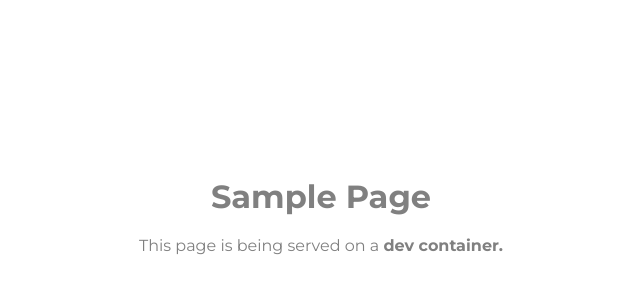
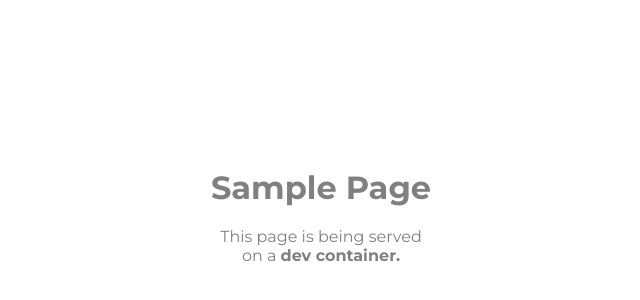
Before and after one commit to Mizuki901/github-codespaces-and-copilot-study, a website: page index.html in a window 1280 px wide. Shown: the part 184-484 px from the top of the page, without its empty margins (319-959 px from the left). Drawn offline with Linux system fonts and the light colour scheme.

Commit message:
docs: サンプルのHTML/CSSのコードを微修正

```diff
--- a/index.html
+++ b/index.html
@@ -10,7 +10,9 @@
     <title>Sample Page</title>
 </head>
 <body>
-    <h1>Sample Page</h1>
-    <p>This page is being served on a <b>dev container<b>.</p>
+    <div id="content">
+        <h1>Sample Page</h1>
+        <p>This page is being served<br>on a <b>dev container<b>.</p>
+    </div>
 </body>
 </html>
--- a/style.css
+++ b/style.css
@@ -5,14 +5,17 @@
 }
 
 body {
-    height: 100vh;
-    text-align: center;
-    align-content: center;
     background-color: white;
     color: gray;
     font-family: "Montserrat", sans-serif;
 }
 
+#content {
+    height: 100vh;
+    text-align: center;
+    align-content: center;
+}
+
 h1, p {
     margin: 20px 0;
 }
```
